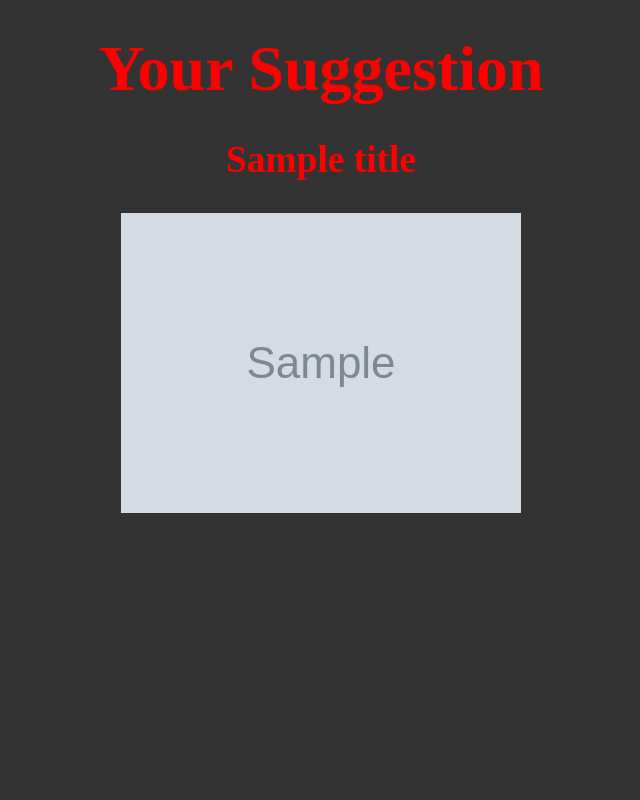
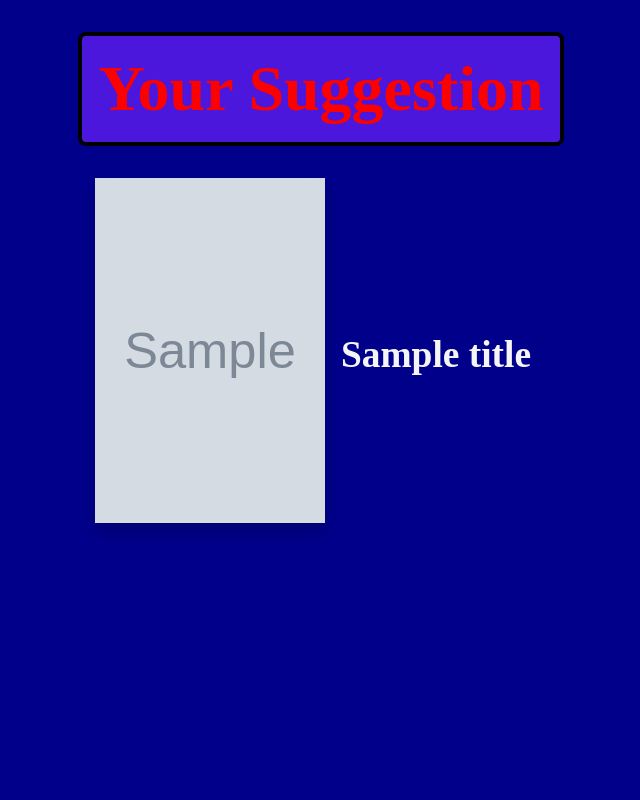
Before and after one commit to deanstu/movie-suggestion-app, a Flask app: template templates/suggestion.html in a window 1280 px wide. Shown: the whole page, without its empty margins (319-959 px from the left). Run offline with Flask 3, Linux system fonts and the light colour scheme; the template is opened without the code that fills it: most values are stand-ins (such as "Sample title", 1, 10 or a date in 2020); grey boxes marked "Sample" are stand-in pictures.

Commit message:
changing up the look

```diff
--- a/static/styles/style.css
+++ b/static/styles/style.css
@@ -16,11 +16,28 @@ body {
     font-size: 2rem;
 }
 
+.movie-page {
+  background-color: darkblue;
+}
+
+a {
+  color: red;
+}
+
+.page-heading {
+  border: 4px solid black;
+  border-radius: 8px;
+  padding-inline: 0;
+  padding: 1rem;
+  background-color: #4c17dd
+}
+
 input,button {
     font-size: 2rem;
     padding: 1rem;
     border-radius: 10px;
 }
+
 
 /* Container mimics standard input styling */
 .tag-container {
@@ -68,3 +85,25 @@ input,button {
 .tag-pill .remove-btn:hover {
   color: #f44336;
 }
+
+.movie-poster-pair {
+  display: flex;
+  flex-direction: row;
+  align-items: center;
+}
+
+.movie-poster {
+  margin:0;
+  order: 1;
+  flex-grow: 1;
+}
+
+.movie-title {
+  order: 2;
+  flex-grow: 3;
+  padding: 1rem;
+  color: whitesmoke;
+}
+.poster {
+  box-shadow: 0px 8px 16px 0px rgba(0, 0, 0, 0.2);
+}
--- a/templates/index.html
+++ b/templates/index.html
@@ -11,7 +11,8 @@
     <title>Movie Suggester</title>
 </head>
 <body>
-    <h1>Enter your <a href="https://www.letterboxd.com" target="_blank">Letterboxd</a> username(s) below</h1>
+    <h1 class="page-heading">Welcome to the Watchlist Randomizer</h1>
+    <h2 >Enter your <a href="https://www.letterboxd.com" target="_blank">Letterboxd</a> username(s) below</h1>
     <form id="usernameForm" method="post" action="/suggestion">
         <div class="username-entry">
             <label for="usernameInput">Add usernames:</label>
--- a/templates/suggestion.html
+++ b/templates/suggestion.html
@@ -3,14 +3,20 @@
 <head>
     <meta charset="UTF-8">
     <meta name="viewport" content="width=device-width, initial-scale=1.0">
-    <link href="{{ url_for('static', filename='styles/style.css')}}" rel="stylesheet" />
+    <link href="{{ url_for('static', filename='styles/style.css')}}" rel="stylesheet">
     <link rel="icon" type="image/x-icon" href="{{ url_for('static', filename='images/icon.ico') }}">
     <link rel="shortcut icon" href="{{ url_for('static', filename='images/icon.ico') }}" type="image/x-icon">
     <title>Suggestion</title>
 </head>
-<body>
-    <h1>Your Suggestion</h1>
-    <h3>{{ title }}</h3>
-    <img src={{ poster }}>
+<body class="movie-page">
+    <h1 class="page-heading">Your Suggestion</h1>
+    <div class="movie-poster-pair">
+        <div class="movie-title">
+            <h3 class="title">{{ title }}</h3>
+        </div>
+        <div class="movie-poster">
+            <img class="poster" width="230" height="345" src={{ poster }}>
+        </div>
+    </div>
 </body>
 </html>
```
Also changed, not shown: 1 other file.
